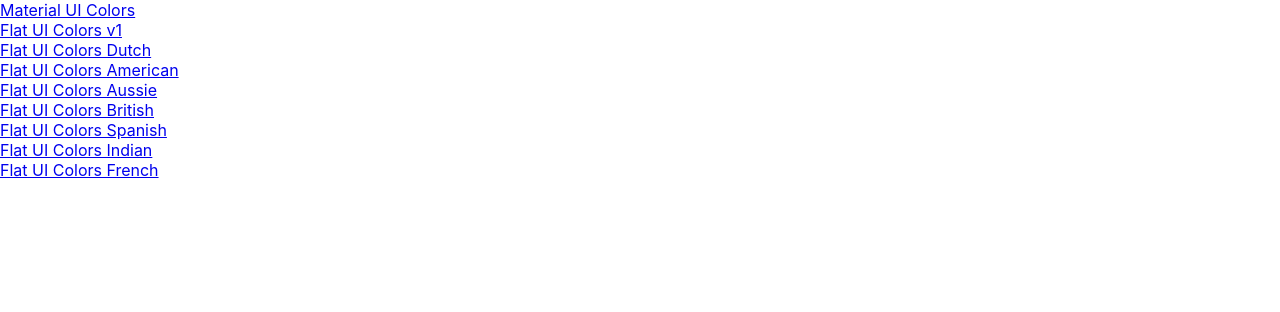
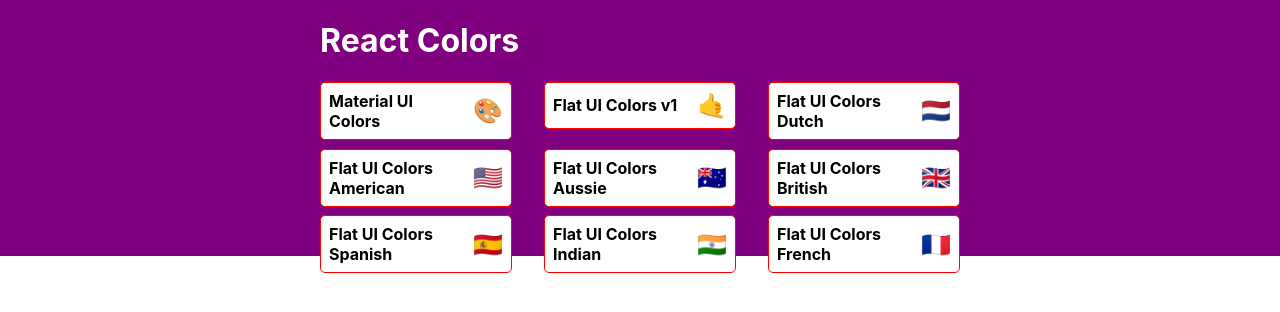
Before and after one commit to SumanIslam/ui-color-palette-react, a React (Create React App) app: page / in a window 1280 px wide. Shown: the top 312 px of the page. Built offline with nearby package versions, Linux system fonts and the light colour scheme.

Commit message:
created miniPalette and styling this

```diff
--- a/package.json
+++ b/package.json
@@ -5,6 +5,7 @@
   "dependencies": {
     "@material-ui/core": "^4.11.4",
     "@material-ui/icons": "^4.11.2",
+    "@material-ui/styles": "^4.11.4",
     "chroma-js": "^2.1.1",
     "rc-slider": "^9.7.2",
     "react": "^17.0.2",
--- /dev/null
+++ b/src/MiniPalette.js
@@ -0,0 +1,48 @@
+import React from "react";
+import { withStyles } from "@material-ui/core/styles";
+
+const styles = {
+  root: {
+    backgroundColor: "white",
+    border: "1px solid red",
+    borderRadius: "5px",
+    padding: "0.5rem",
+    position: "relative",
+    overflow: "hidden",
+    "&:hover": {
+      cursor: "pointer",
+    },
+  },
+  colors: {
+    backgroundColor: "gray",
+  },
+  title: {
+    display: "flex",
+    justifyContent: "space-between",
+    alignItems: "center",
+    margin: "0",
+    color: "black",
+    fontSize: "1rem",
+    position: "relative",
+  },
+  emoji: {
+    marginLeft: "0.5rem",
+    fontSize: '1.5rem'
+  },
+};
+
+function MiniPalette(props) {
+  const { classes, emoji, paletteName } = props;
+  return (
+    <div>
+      <div className={classes.root}>
+        <div className={classes.colors}></div>
+        <h1 className={classes.title}>
+          {paletteName} <span className={classes.emoji}>{emoji}</span>
+        </h1>
+      </div>
+    </div>
+  );
+}
+
+export default withStyles(styles)(MiniPalette);
--- a/src/PaletteList.js
+++ b/src/PaletteList.js
@@ -1,19 +1,56 @@
+// dependencies
 import React, { Component } from "react";
 import { Link } from "react-router-dom";
+import { withStyles } from "@material-ui/core/styles"; // css in js
 
+// component
+import MiniPalette from "./MiniPalette";
+
+const styles = {
+  root: {
+    backgroundColor: "purple",
+    height: "100%",
+    display: "flex",
+    alignItems: "flex-start",
+    justifyContent: "center",
+  },
+  container: {
+    width: "50%",
+    display: "flex",
+    alignItems: "flex-start",
+    flexDirection: "column",
+  },
+  nav: {
+    display: "flex",
+    justifyContent: "space-between",
+    color: 'white',
+    fontSize: '1rem'
+  },
+  palettes: {
+    width: '100%',
+    display: 'grid',
+    gridTemplateColumns: 'repeat(3, 30%)',
+    gridGap: '5%'
+  },
+};
 class PaletteList extends Component {
   render() {
-    const { palettes } = this.props;
+    const { classes, palettes } = this.props;
     return (
-      <div>
-        {palettes.map((palette) => (
-          <div>
-            <Link to={`/palette/${palette.id}`}>{palette.paletteName}</Link>
+      <div className={classes.root}>
+        <div className={classes.container}>
+          <div className={classes.nav}>
+            <h1>React Colors</h1>
           </div>
-        ))}
+          <div className={classes.palettes}>
+            {palettes.map((palette) => (
+              <MiniPalette key={palette.id} {...palette} />
+            ))}
+          </div>
+        </div>
       </div>
     );
   }
 }
 
-export default PaletteList;
+export default withStyles(styles)(PaletteList);
```
